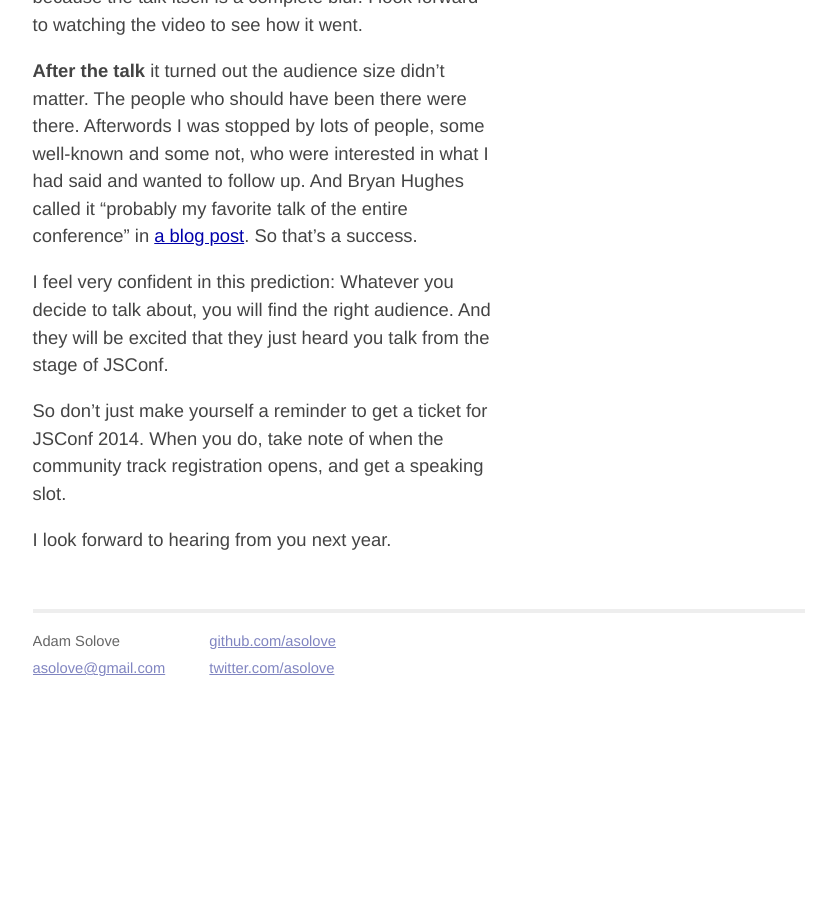
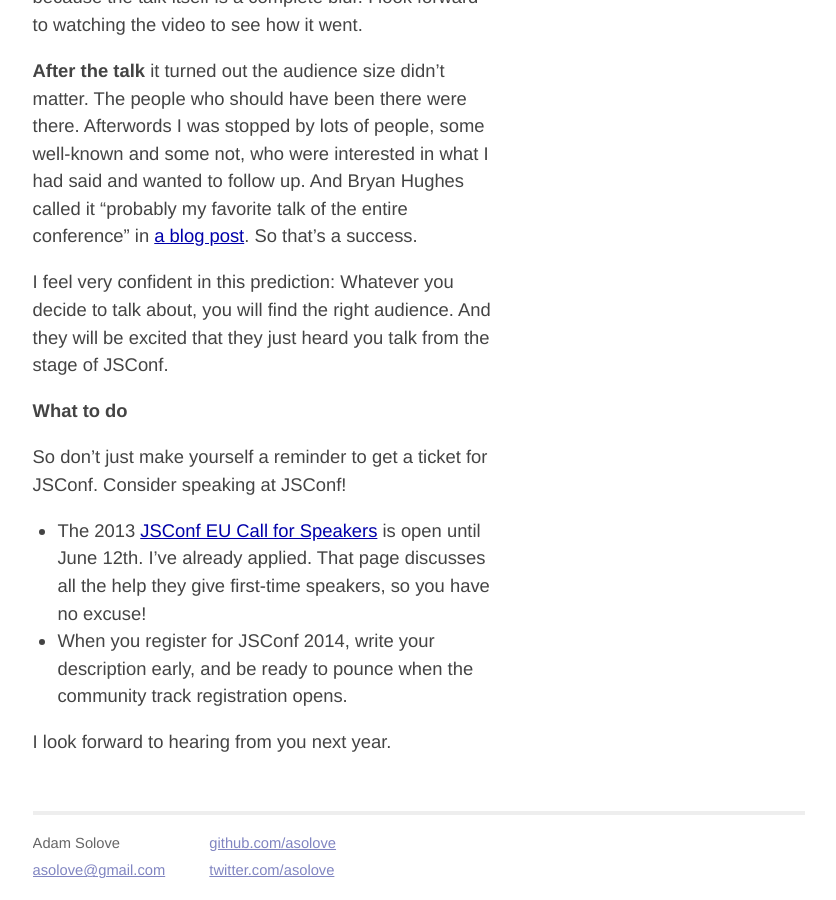
Before and after one commit to asolove/asolove.github.io, a Jekyll site: the page built from _posts/2013-06-08-speak-at-jsconf.markdown, in a window 1280 px wide and 900 px high, scrolled down 3959 px. Shown: the whole window, without its empty margins (221-1057 px from the left). Built offline with Jekyll 4.4.1, drawn with Linux system fonts in a browser that asks for light colours; before the commit the page ends 4656 px from its top, so only the background shows below that.

Commit message:
Add mention of jsconf eu call for speakers.

```diff
--- a/_posts/2013-06-08-speak-at-jsconf.markdown
+++ b/_posts/2013-06-08-speak-at-jsconf.markdown
@@ -67,7 +67,11 @@ When I ran across bugs that made me want to punch things, I instead spent twenty
 
 I feel very confident in this prediction: Whatever you decide to talk about, you will find the right audience. And they will be excited that they just heard you talk from the stage of JSConf.
 
+### What to do
 
-So don't just make yourself a reminder to get a ticket for JSConf 2014. When you do, take note of when the community track registration opens, and get a speaking slot.
+So don't just make yourself a reminder to get a ticket for JSConf. Consider speaking at JSConf!
+
+* The 2013 [JSConf EU Call for Speakers](http://2013.jsconf.eu/call-for-speakers/) is open until June 12th. I've already applied. That page discusses all the help they give first-time speakers, so you have no excuse!
+* When you register for JSConf 2014, write your description early, and be ready to pounce when the community track registration opens.
 
 I look forward to hearing from you next year.
```
